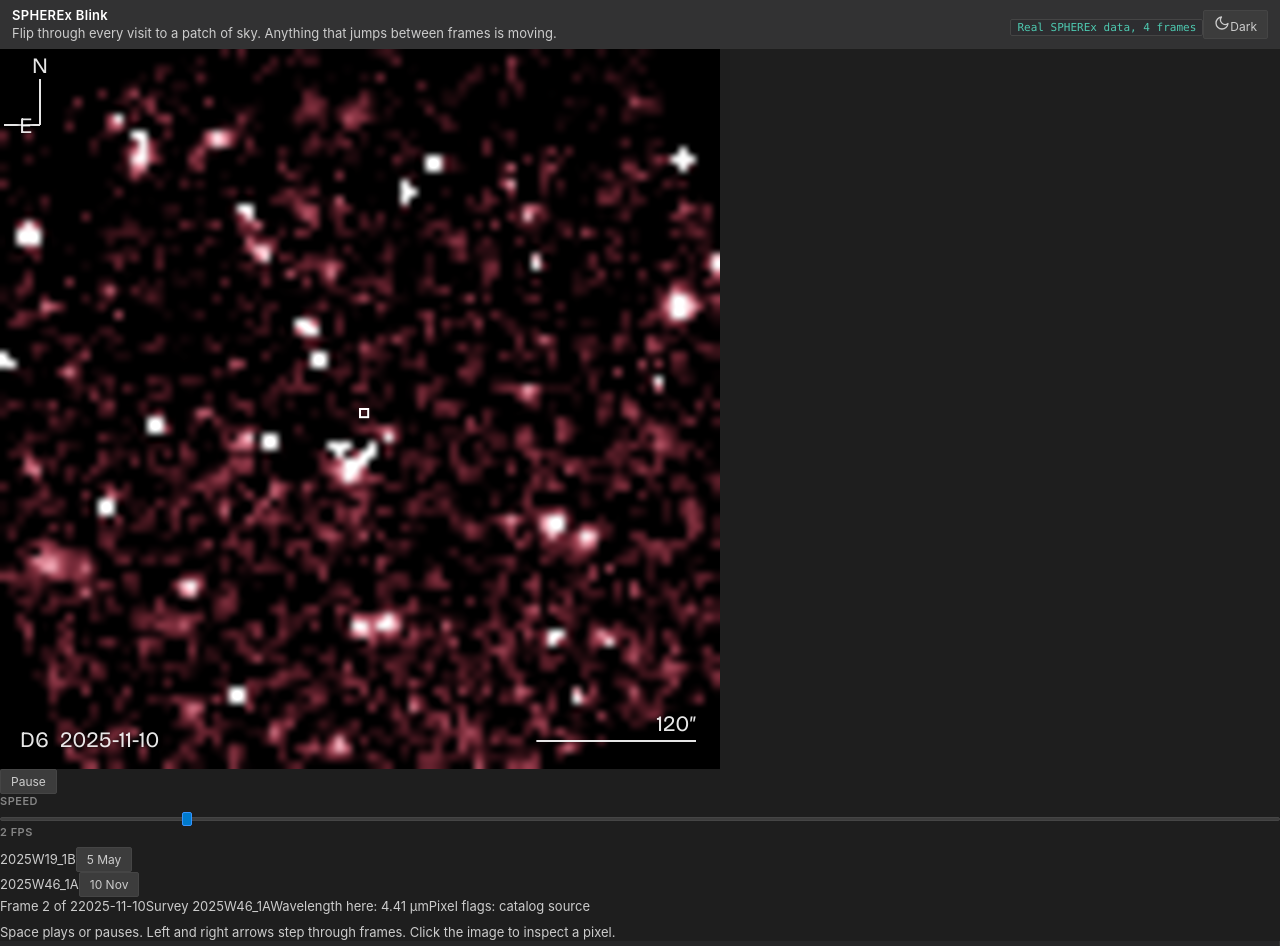
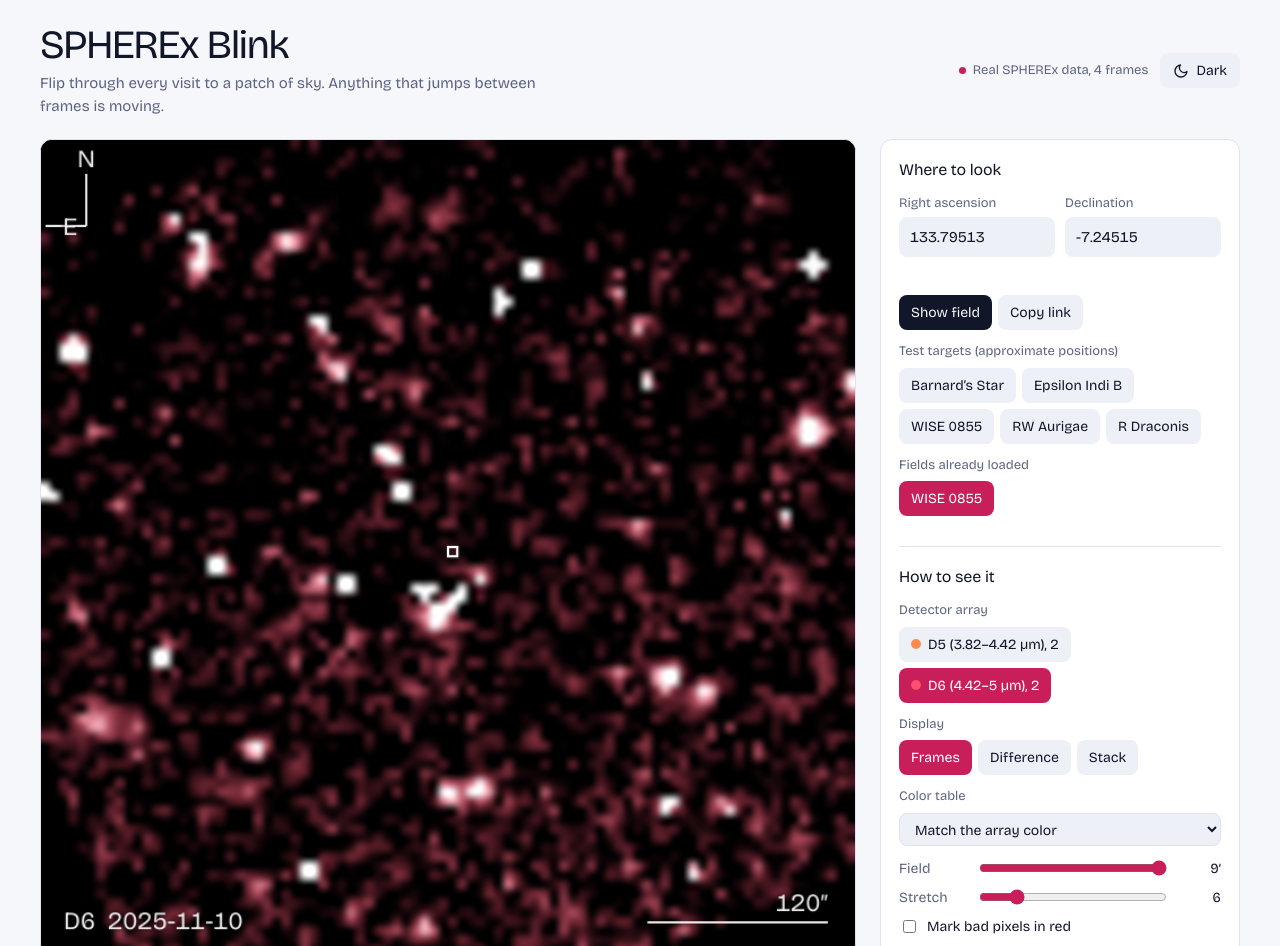
Before and after one commit to louischiew11-sketch/SPHEREx-Blink, a plain HTML site: page index.html in a window 1280 px wide. Shown: the top 946 px of the page. Drawn offline with nearby package versions, Linux system fonts and the light colour scheme.

Commit message:
Update index.html

```diff
--- a/index.html
+++ b/index.html
@@ -6,292 +6,62 @@
 <script>try{var t=localStorage.getItem("sbTheme");if(t==="light"||t==="dark")document.documentElement.dataset.theme=t}catch(e){}</script>
 <link rel="stylesheet" href="https://fonts.googleapis.com/css2?family=Bricolage+Grotesque:opsz,wght@12..96,400;600;800&display=swap">
 <style>
-  :root {
-    /* VS Code Dark+ Core Surfaces */
-    --bg-editor: #1e1e1e;
-    --bg-sidebar: #252526;
-    --bg-panel: #2d2d30;
-    --bg-input: #3c3c3c;
-    --bg-hover: #2a2d2e;
-    --bg-active: #37373d;
-
-    /* Borders */
-    --border-subtle: #333333;
-    --border-strong: #454545;
-    --border-focus: #007fd4;
-
-    /* Text */
-    --text-primary: #cccccc;
-    --text-bright: #ffffff;
-    --text-muted: #858585;
-
-    /* Accents */
-    --accent-blue: #007acc;
-    --accent-blue-hover: #1f8ad2;
-    --accent-btn: #0e639c;
-    --accent-btn-hover: #1177bb;
-    --accent-teal: #4ec9b0;
-    --accent-amber: #dcdcaa;
-    --accent-orange: #ce9178;
-    --accent-red: #f14c4c;
-
-    /* Sharp Radii */
-    --radius-none: 0px;
-    --radius-xs: 2px;
-    --radius-sm: 3px;
-    --radius-md: 4px;
-
-    /* Fonts */
-    --font-ui: -apple-system, BlinkMacSystemFont, "Segoe UI", Roboto, Helvetica, Arial, sans-serif;
-    --font-mono: "Cascadia Code", "Fira Code", Consolas, "Courier New", monospace;
-  }
-
-  * {
-    box-sizing: border-box;
-    margin: 0;
-    padding: 0;
-  }
-
-  body {
-    background-color: var(--bg-editor);
-    color: var(--text-primary);
-    font-family: var(--font-ui);
-    font-size: 13px;
-    line-height: 1.4;
-    overflow: hidden;
-    height: 100vh;
-    display: flex;
-    flex-direction: column;
-  }
-
-  /* Custom VS Code Scrollbars */
-  ::-webkit-scrollbar {
-    width: 8px;
-    height: 8px;
-  }
-  ::-webkit-scrollbar-track {
-    background: var(--bg-sidebar);
-  }
-  ::-webkit-scrollbar-thumb {
-    background: #424242;
-    border-radius: 0px;
-  }
-  ::-webkit-scrollbar-thumb:hover {
-    background: #4f4f4f;
-  }
-
-  /* Top Activity / Header Bar */
-  header, .topbar, .header {
-    background-color: #323233;
-    border-bottom: 1px solid var(--border-subtle);
-    padding: 6px 12px;
-    display: flex;
-    align-items: center;
-    justify-content: space-between;
-    gap: 12px;
-    min-height: 36px;
-    border-radius: var(--radius-none);
-  }
-
-  header h1, .title {
-    font-size: 13px;
-    font-weight: 600;
-    color: var(--text-bright);
-    letter-spacing: 0.3px;
-    display: flex;
-    align-items: center;
-    gap: 8px;
-  }
-
-  .badge, .tag, .pill {
-    background-color: var(--bg-panel);
-    border: 1px solid var(--border-strong);
-    color: var(--accent-teal);
-    font-family: var(--font-mono);
-    font-size: 11px;
-    padding: 1px 6px;
-    border-radius: var(--radius-xs);
-  }
-
-  /* Main Workspace Layout */
-  .main, .workspace, .container {
-    display: flex;
-    flex: 1;
-    overflow: hidden;
-    background-color: var(--bg-editor);
-  }
-
-  /* Sidebar & Control Panels */
-  aside, .sidebar, .controls-panel, .panel {
-    background-color: var(--bg-sidebar);
-    border-right: 1px solid var(--border-subtle);
-    padding: 10px;
-    display: flex;
-    flex-direction: column;
-    gap: 10px;
-    overflow-y: auto;
-    border-radius: var(--radius-none);
-  }
-
-  .card, .group, .control-group, .section {
-    background-color: var(--bg-editor);
-    border: 1px solid var(--border-subtle);
-    border-radius: var(--radius-sm);
-    padding: 8px 10px;
-  }
-
-  .section-title, .group-title, label {
-    font-size: 11px;
-    font-weight: 600;
-    text-transform: uppercase;
-    letter-spacing: 0.5px;
-    color: var(--text-muted);
-    margin-bottom: 6px;
-    display: block;
-  }
-
-  /* Buttons */
-  button, .btn {
-    background-color: var(--bg-input);
-    color: var(--text-primary);
-    border: 1px solid var(--border-strong);
-    border-radius: var(--radius-xs);
-    padding: 4px 10px;
-    font-family: var(--font-ui);
-    font-size: 12px;
-    cursor: pointer;
-    transition: background-color 0.1s ease, border-color 0.1s ease;
-  }
-
-  button:hover, .btn:hover {
-    background-color: #4a4a4c;
-    color: var(--text-bright);
-  }
-
-  button:focus-visible, .btn:focus-visible {
-    outline: 1px solid var(--border-focus);
-    outline-offset: -1px;
-  }
-
-  button.active, .btn.active, button.primary, .btn-primary {
-    background-color: var(--accent-btn);
-    border-color: var(--accent-blue);
-    color: var(--text-bright);
-  }
-
-  button.active:hover, .btn.active:hover, button.primary:hover, .btn-primary:hover {
-    background-color: var(--accent-btn-hover);
-  }
-
-  /* Segmented / Band Toggle Groups */
-  .btn-group, .segmented {
-    display: inline-flex;
-    border-radius: var(--radius-xs);
-    overflow: hidden;
-  }
-
-  .btn-group button, .segmented button {
-    border-radius: 0;
-    margin-left: -1px;
-  }
-
-  .btn-group button:first-child, .segmented button:first-child {
-    margin-left: 0;
-    border-top-left-radius: var(--radius-xs);
-    border-bottom-left-radius: var(--radius-xs);
-  }
-
-  .btn-group button:last-child, .segmented button:last-child {
-    border-top-right-radius: var(--radius-xs);
-    border-bottom-right-radius: var(--radius-xs);
-  }
-
-  /* Inputs & Selects */
-  input[type="text"],
-  input[type="number"],
-  select {
-    background-color: var(--bg-input);
-    color: var(--text-primary);
-    border: 1px solid var(--border-strong);
-    border-radius: var(--radius-xs);
-    padding: 4px 8px;
-    font-family: var(--font-mono);
-    font-size: 12px;
-  }
-
-  input[type="text"]:focus,
-  input[type="number"]:focus,
-  select:focus {
-    outline: none;
-    border-color: var(--border-focus);
-  }
-
-  /* Range Sliders */
-  input[type="range"] {
-    -webkit-appearance: none;
-    appearance: none;
-    width: 100%;
-    height: 4px;
-    background: var(--bg-input);
-    border: 1px solid var(--border-strong);
-    border-radius: var(--radius-xs);
-    outline: none;
-  }
-
-  input[type="range"]::-webkit-slider-thumb {
-    -webkit-appearance: none;
-    appearance: none;
-    width: 10px;
-    height: 14px;
-    background: var(--accent-blue);
-    border: 1px solid #3794ff;
-    border-radius: var(--radius-xs);
-    cursor: pointer;
-  }
-
-  input[type="range"]::-webkit-slider-thumb:hover {
-    background: var(--accent-blue-hover);
-  }
-
-  /* Checkboxes */
-  input[type="checkbox"] {
-    accent-color: var(--accent-blue);
-    border-radius: var(--radius-xs);
-    cursor: pointer;
-  }
-
-  /* Canvas & Plot Viewports */
-  .viewer, .canvas-wrap, .plot-wrap {
-    background-color: #181818;
-    border: 1px solid var(--border-subtle);
-    border-radius: var(--radius-xs);
-    position: relative;
-  }
-
-  canvas {
-    display: block;
-    border-radius: var(--radius-none);
-  }
-
-  /* Monospace Coordinate / Telemetry Readouts */
-  .readout, .coords, .mono, code, pre {
-    font-family: var(--font-mono);
-    font-size: 12px;
-    color: var(--accent-amber);
-  }
-
-  /* Bottom VS Code-style Status Bar */
-  footer, .statusbar {
-    background-color: var(--accent-blue);
-    color: var(--text-bright);
-    font-size: 11px;
-    padding: 2px 10px;
-    display: flex;
-    align-items: center;
-    justify-content: space-between;
-    min-height: 22px;
-    border-radius: var(--radius-none);
-  }
+:root{--bg:#f6f7fb;--pn:#fff;--pn2:#eef0f7;--ink:#121629;--mu:#5d6482;--ln:#e0e3ee;--ac:#c81e5a;--ai:#fff;--sky:#04050d;color-scheme:light;box-sizing:border-box;padding-top:env(safe-area-inset-top,0px);padding-bottom:env(safe-area-inset-bottom,0px)}
+@media (prefers-color-scheme:dark){:root:not([data-theme="light"]){--bg:#0a0d1a;--pn:#121733;--pn2:#1b2142;--ink:#e9ecf8;--mu:#9aa3c7;--ln:#272e55;--ac:#ff6b9a;--ai:#1a0610;color-scheme:dark}}
+:root[data-theme="dark"]{--bg:#0a0d1a;--pn:#121733;--pn2:#1b2142;--ink:#e9ecf8;--mu:#9aa3c7;--ln:#272e55;--ac:#ff6b9a;--ai:#1a0610;color-scheme:dark}
+*,*::before,*::after{box-sizing:border-box}
+html{scroll-padding-top:env(safe-area-inset-top,0px)}
+body{margin:0;background:var(--bg);color:var(--ink);font:15px/1.5 "Bricolage Grotesque",system-ui,-apple-system,"Segoe UI",sans-serif;font-variant-numeric:tabular-nums;transition:background .2s,color .2s}
+.app{max-width:1240px;margin:0 auto;padding:24px 20px 48px}
+header{display:flex;justify-content:space-between;align-items:center;gap:16px;flex-wrap:wrap;margin-bottom:22px}
+h1{margin:0;font-size:clamp(28px,3.8vw,40px);line-height:1.05;font-weight:800;letter-spacing:-.03em}
+.lede{margin:6px 0 0;color:var(--mu);max-width:56ch}
+.tools{display:flex;align-items:center;gap:12px}
+.badge{color:var(--mu);font-size:13px;display:inline-flex;align-items:center;gap:7px}
+.badge::before{content:"";width:7px;height:7px;border-radius:50%;background:var(--ac)}
+main{display:grid;grid-template-columns:minmax(0,1fr) 360px;gap:24px;align-items:start}
+@media (max-width:900px){main{grid-template-columns:minmax(0,1fr)}}
+canvas#sky{width:100%;height:auto;aspect-ratio:1;display:block;background:var(--sky);border-radius:12px;border:1px solid var(--ln);cursor:crosshair;touch-action:manipulation}
+.transport{display:flex;align-items:center;gap:14px;flex-wrap:wrap;margin:14px 0 10px}
+.transport label{display:flex;align-items:center;gap:8px;color:var(--mu);font-size:14px}
+.transport output{white-space:nowrap;color:var(--ink)}
+.eps{display:flex;gap:6px 16px;flex-wrap:wrap}
+.svy{display:flex;align-items:center;gap:6px;flex-wrap:wrap}
+.svy>span{color:var(--mu);font-size:13px;margin-right:2px}
+.meta{margin:12px 0 0;display:flex;gap:4px 16px;flex-wrap:wrap;font-size:14px;color:var(--mu)}
+.meta .warn{color:var(--ac);font-weight:600}
+.b{font:inherit;font-size:14px;border:1px solid transparent;background:var(--pn2);color:var(--ink);border-radius:8px;padding:6px 11px;cursor:pointer;display:inline-flex;align-items:center;gap:7px;transition:background .15s,border-color .15s}
+.b:hover{border-color:var(--ln)}
+.b[aria-pressed="true"]{background:var(--ac);color:var(--ai)}
+.b.go{background:var(--ink);color:var(--bg);font-weight:600}
+#theme{padding:6px 12px}
+:focus-visible{outline:2px solid var(--ac);outline-offset:2px}
+.sw{width:10px;height:10px;border-radius:50%;flex:none}
+select.b{width:100%;margin-bottom:12px;border-color:var(--ln)}
+select.b:disabled{opacity:.5;cursor:not-allowed}
+aside{background:var(--pn);border:1px solid var(--ln);border-radius:12px;padding:0 18px}
+.blk{padding:18px 0;border-top:1px solid var(--ln)}
+.blk:first-child{border-top:0}
+h2{margin:0 0 12px;font-size:16px;font-weight:700;letter-spacing:-.01em}
+.row{display:flex;gap:6px;flex-wrap:wrap;margin-bottom:12px}
+.row.in{display:grid;grid-template-columns:1fr 1fr;gap:10px}
+.f{display:flex;flex-direction:column;gap:3px;font-size:13px;color:var(--mu)}
+input[type=text]{font:inherit;font-size:15px;color:var(--ink);background:var(--pn2);border:1px solid transparent;border-radius:8px;padding:8px 10px;width:100%}
+input[type=text]:hover{border-color:var(--ln)}
+input[type=range]{accent-color:var(--ac);width:100%}
+.sl{display:grid;grid-template-columns:70px 1fr 48px;align-items:center;gap:8px;font-size:14px;color:var(--mu);margin-bottom:8px}
+.sl output{text-align:right;color:var(--ink)}
+.ck{display:flex;gap:8px;align-items:center;font-size:14px;margin-top:8px}
+.ck input{accent-color:var(--ac)}
+#msg{color:var(--ac);font-size:13px;min-height:18px;margin:0 0 8px}
+.blk canvas.pl{width:100%;height:150px;display:block}
+h3{margin:14px 0 2px;font-size:14px;font-weight:600}
+.hint{color:var(--mu);font-size:13px;margin:0}
+footer{margin-top:28px;padding-top:18px;border-top:1px solid var(--ln);color:var(--mu);font-size:13px;max-width:96ch}
+footer p{margin:0 0 8px}
+footer a{color:var(--ink)}
+code{background:var(--pn2);border-radius:4px;padding:1px 5px;font-size:12px}
+@media (prefers-reduced-motion:reduce){*{scroll-behavior:auto!important;transition:none!important}}
 </style></head>
 <body><div class="app">
 <header>
```
